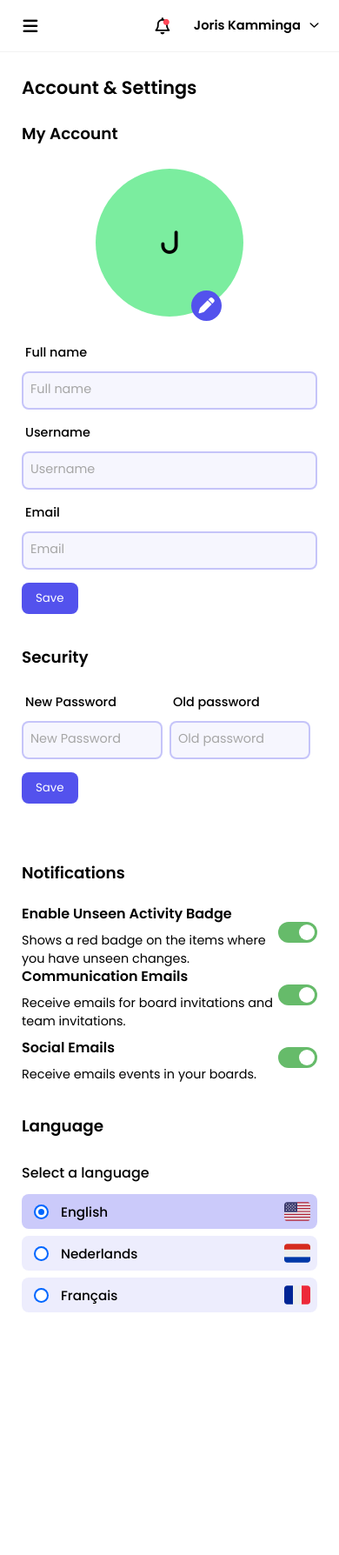
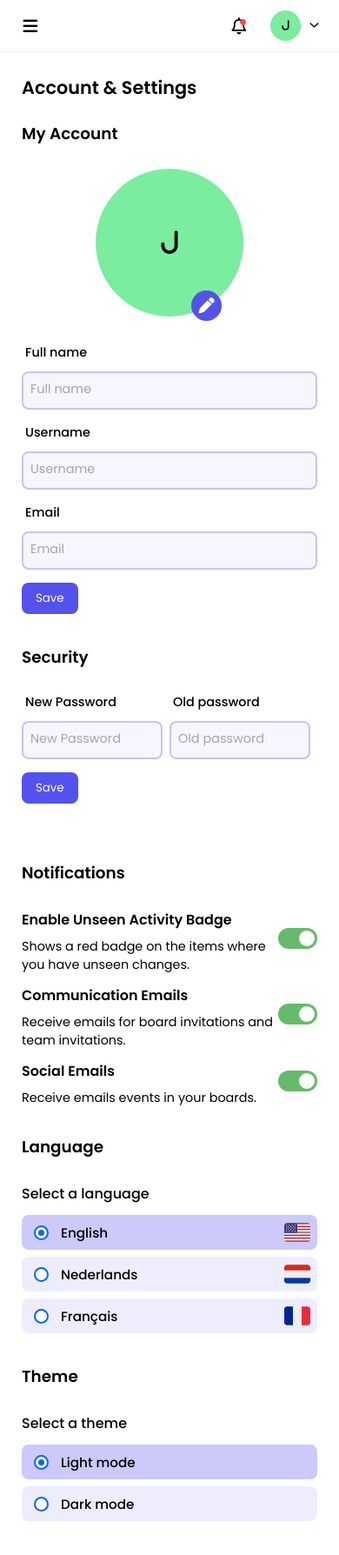
Before and after one commit to Joris63/Plonks-Trello-clone-Frontend, a React (Create React App) app: page /settings in a window 390 px wide. Shown: the top 1788 px of the page at 87% size. Before the commit the page ends 1558 px from the top, so only its background shows below. Built offline with nearby package versions, Linux system fonts and the light colour scheme.

Commit message:
Added theme settings

```diff
--- a/src/App.js
+++ b/src/App.js
@@ -2,7 +2,7 @@ import { useState } from "react";
 import { BrowserRouter as Router, Route, Routes } from "react-router-dom";
 import Navbar from "./components/navigation/Navbar";
 import Sidebar from "./components/navigation/Sidebar";
-import EditProfilePage from "./pages/EditProfilePage";
+import SettingsPage from "./pages/SettingsPage";
 import "./styles/index.scss";
 
 function App() {
@@ -19,7 +19,7 @@ function App() {
         <div className={`main${open ? " active" : ""}`}>
           <Navbar handleOpen={handleToggleOpen} />
           <Routes>
-            <Route exact path="/settings" element={<EditProfilePage />} />
+            <Route exact path="/settings" element={<SettingsPage />} />
           </Routes>
         </div>
       </div>
--- a/src/components/navigation/Navbar.js
+++ b/src/components/navigation/Navbar.js
@@ -41,6 +41,9 @@ const RightNavbar = (props) => {
           onClick={toggleOpen}
           ref={profileBtnRef}
         >
+          <div className="navbar_profile_picture">
+            <i className="fa-solid fa-j"></i>
+          </div>
           <div className="navbar_profile_name">Joris Kamminga</div>
           <span className="navbar_profile_icon">
             <i className={`fa-regular fa-angle-${open ? "up" : "down"}`}></i>
--- a/src/pages/EditProfilePage.js
+++ b/src/pages/SettingsPage.js
@@ -62,11 +62,16 @@ const languageOptions = [
   { abbr: "fr", name: "Français", flag: <FRFlag /> },
 ];
 
+const themeOptions = [
+  { abbr: "light", name: "Light mode" },
+  { abbr: "dark", name: "Dark mode" },
+];
+
 const NotificationSettings = (props) => {
   const [settings, setSettings] = useState(notificationSettings);
 
   return (
-    <div className="app_settings_notifications">
+    <div className="app_settings_wrapper">
       <div className="form_title">Notifications</div>
       <div style={{ marginBottom: 8, marginTop: 16 }}>
         {settings.map((setting, index) => (
@@ -103,29 +108,29 @@ const LanguageSettings = (props) => {
   const [mode, setMode] = useState("en");
 
   return (
-    <div className="app_settings_language">
+    <div className="app_settings_wrapper">
       <div className="form_title">Language</div>
       <div style={{ marginBottom: 16, marginTop: 16 }}>
         <div className="form_subtitle">Select a language</div>
         {languageOptions.map((language, index) => (
           <label
             key={`language-selector-${language.abbr}-${index}`}
-            className={`app_language_selector ${
+            className={`app_setting_selector ${
               language.abbr === mode ? "active" : ""
             }`}
             htmlFor={`${language.abbr}-language`}
           >
-            <div className="language_info">
+            <div className="setting_info">
               <input
-                className="language_radio_input"
+                className="setting_radio_input"
                 type="radio"
                 name="language"
                 checked={language.abbr === mode}
                 id={`${language.abbr}-language`}
                 onChange={() => setMode(language.abbr)}
               />
-              <div className="language_radio_btn"></div>
-              <div className="language_name">{language.name}</div>
+              <div className="setting_radio_btn"></div>
+              <div className="setting_name">{language.name}</div>
             </div>
             <div className="language_flag">{language.flag}</div>
           </label>
@@ -135,13 +140,48 @@ const LanguageSettings = (props) => {
   );
 };
 
-const EditProfilePage = (props) => {
+const ThemeSettings = (props) => {
+  const [mode, setMode] = useState("light");
+
+  return (
+    <div className="app_settings_wrapper">
+      <div className="form_title">Theme</div>
+      <div style={{ marginBottom: 16, marginTop: 16 }}>
+        <div className="form_subtitle">Select a theme</div>
+        {themeOptions.map((theme, index) => (
+          <label
+            key={`language-selector-${theme.abbr}-${index}`}
+            className={`app_setting_selector ${
+              theme.abbr === mode ? "active" : ""
+            }`}
+            htmlFor={`${theme.abbr}-theme`}
+          >
+            <div className="setting_info">
+              <input
+                className="setting_radio_input"
+                type="radio"
+                name="theme"
+                checked={theme.abbr === mode}
+                id={`${theme.abbr}-theme`}
+                onChange={() => setMode(theme.abbr)}
+              />
+              <div className="setting_radio_btn"></div>
+              <div className="setting_name">{theme.name}</div>
+            </div>
+          </label>
+        ))}
+      </div>
+    </div>
+  );
+};
+
+const SettingsPage = (props) => {
   return (
     <div className="page_content">
       <div className="page_title">Account & Settings</div>
       <div className="settings_wrapper">
         <div className="user_profile_wrapper">
-          <div className="user_profile_basic_info">
+          <div className="app_settings_wrapper">
             <div className="form_title">My Account</div>
             <div className="user_profile_picture_wrapper">
               <div className="user_profile_picture">
@@ -153,7 +193,7 @@ const EditProfilePage = (props) => {
             </div>
             <Form fields={basicFields} />
           </div>
-          <div className="user_profile_security_info">
+          <div className="app_settings_wrapper">
             <div className="form_title">Security</div>
             <Form fields={passwordFields} />
           </div>
@@ -161,10 +201,11 @@ const EditProfilePage = (props) => {
         <div className="app_settings_wrapper">
           <NotificationSettings />
           <LanguageSettings />
+          <ThemeSettings />
         </div>
       </div>
     </div>
   );
 };
 
-export default EditProfilePage;
+export default SettingsPage;
--- a/src/styles/navigation.scss
+++ b/src/styles/navigation.scss
@@ -250,6 +250,17 @@
         }
     }
 
+    &_picture {
+        height: 35px;
+        width: 35px;
+        display: flex;
+        justify-content: center;
+        align-items: center;
+        border-radius: 50%;
+        background-color: #7bed9f;
+        display: none;
+    }
+
     &_name {
         font-size: 1.1em;
         font-weight: 600;
@@ -267,3 +278,23 @@
         width: 100vw;
     }
 }
+
+@media only screen and (max-width: 570px) {
+    .navbar_profile {
+        &_btn {
+            &:hover,
+            &:focus-within {
+                outline: none;
+                background-color: transparent;
+            }
+        }
+
+        &_name {
+            display: none;
+        }
+
+        &_picture {
+            display: flex;
+        }
+    }
+}
--- a/src/styles/pages.scss
+++ b/src/styles/pages.scss
@@ -12,10 +12,7 @@
     flex-direction: column;
 }
 
-.app_settings_language,
-.app_settings_notifications,
-.user_profile_security_info,
-.user_profile_basic_info {
+.app_settings_wrapper {
     display: flex;
     flex-direction: column;
     max-width: 500px;
@@ -63,7 +60,6 @@
     align-items: center;
     justify-content: space-between;
     margin-bottom: 12px;
-    height: 60px;
 }
 
 .app_setting_title {
@@ -76,7 +72,7 @@
     font-size: 0.9em;
 }
 
-.app_language_selector {
+.app_setting_selector {
     position: relative;
     height: 40px;
     display: flex;
@@ -94,18 +90,18 @@
     }
 }
 
-.language_info {
+.setting_info {
     position: relative;
     display: flex;
     align-items: center;
 }
 
-.language_name {
+.setting_name {
     font-size: 0.95em;
     font-weight: 500;
 }
 
-.language_radio_btn {
+.setting_radio_btn {
     content: "";
     position: absolute;
     height: 13px;
@@ -118,10 +114,10 @@
     box-shadow: 0px 0px 0px 2px #0066ff;
 }
 
-.language_radio_input {
+.setting_radio_input {
     opacity: 0;
 
-    &:checked + .language_radio_btn {
+    &:checked + .setting_radio_btn {
         background-color: #0066ff;
     }
 }
```
